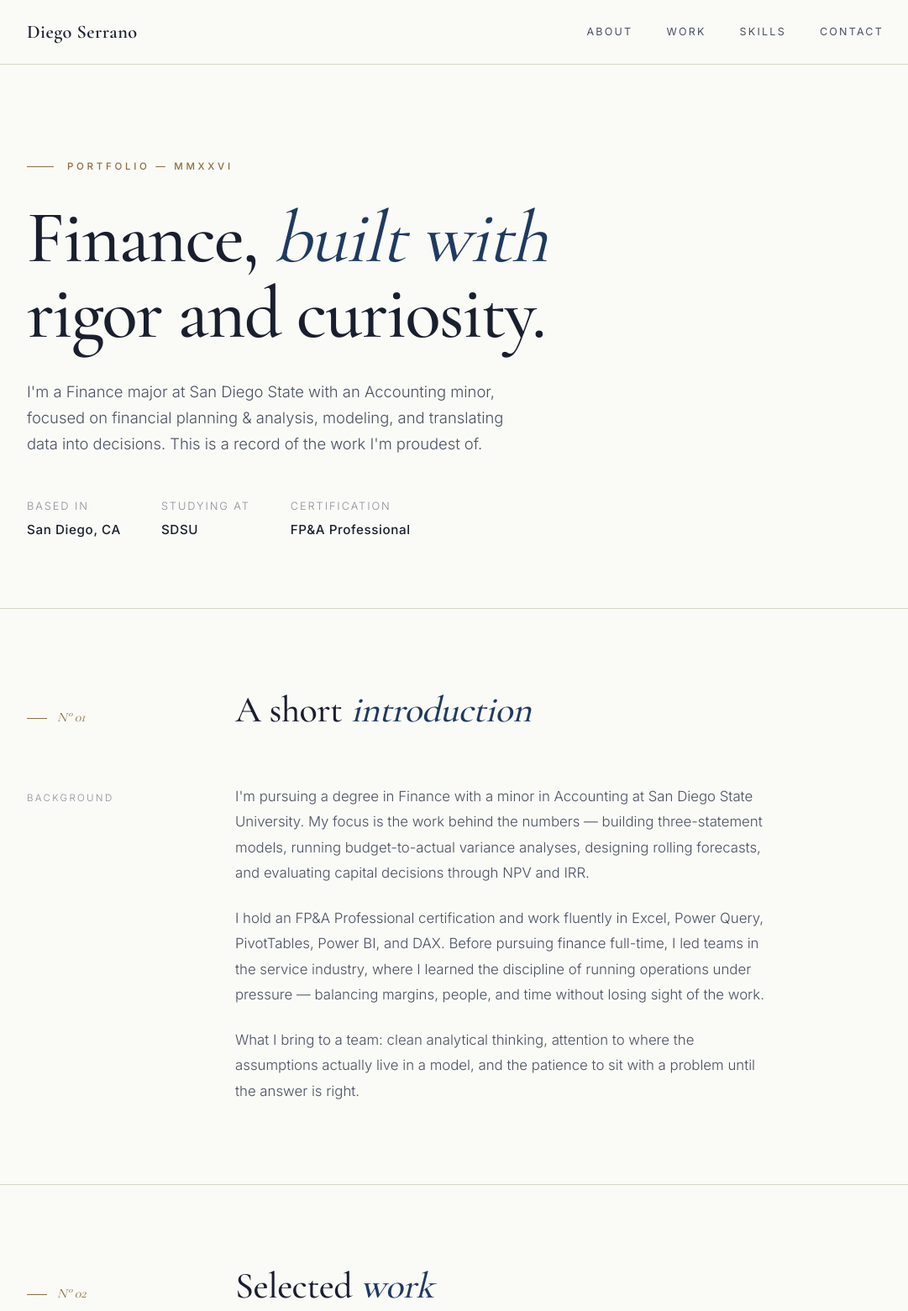
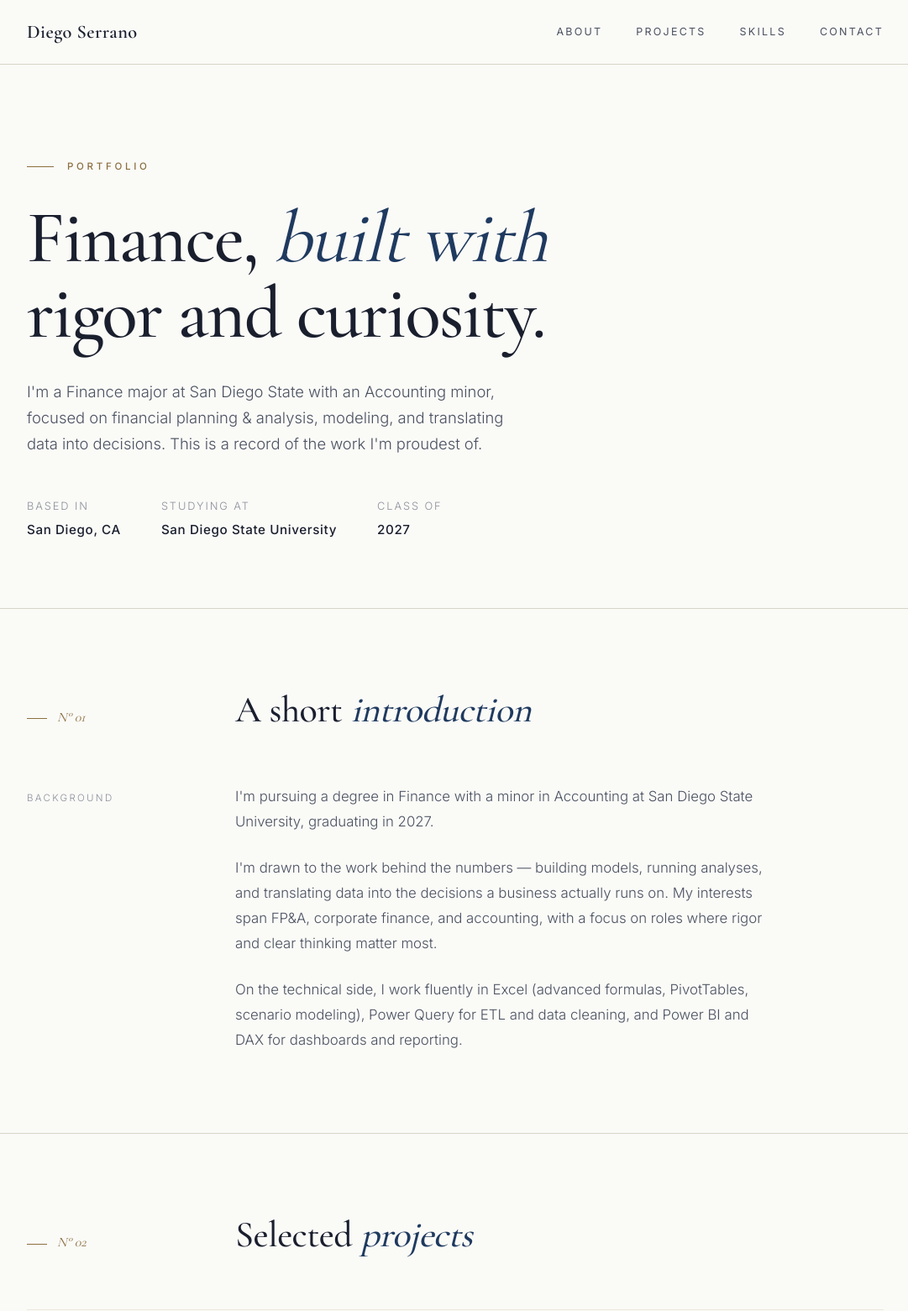
Before and after one commit to DiegoSerrano-git/DiegoSerrano-git.github.io, a plain HTML site: page index.html in a window 1280 px wide. Shown: the top 1561 px of the page at 84% size, without its empty margins (98-1179 px from the left). Drawn offline with nearby package versions, Linux system fonts and the light colour scheme.

Commit message:
Changed personal information, section headers, and short introduction

```diff
--- a/index.html
+++ b/index.html
@@ -497,7 +497,7 @@
     <div class="monogram">Diego Serrano</div>
     <nav class="nav">
       <a href="#about">About</a>
-      <a href="#work">Work</a>
+      <a href="#work">Projects</a>
       <a href="#skills">Skills</a>
       <a href="#contact">Contact</a>
     </nav>
@@ -507,15 +507,15 @@
 <!-- ========== HERO ========== -->
 <header class="hero">
   <div class="container">
-    <div class="eyebrow fade-in">Portfolio &mdash; MMXXVI</div>
+    <div class="eyebrow fade-in">Portfolio</div>
     <h1 class="fade-in delay-1">Finance, <em>built with</em> rigor and curiosity.</h1>
     <p class="hero-sub fade-in delay-2">
       I'm a Finance major at San Diego State with an Accounting minor, focused on financial planning &amp; analysis, modeling, and translating data into decisions. This is a record of the work I'm proudest of.
     </p>
     <div class="hero-meta fade-in delay-3">
       <span>Based in <strong>San Diego, CA</strong></span>
-      <span>Studying at <strong>SDSU</strong></span>
-      <span>Certification <strong>FP&amp;A Professional</strong></span>
+      <span>Studying at <strong>San Diego State University</strong></span>
+      <span>Class of <strong>2027</strong></span>
     </div>
   </div>
 </header>
@@ -531,13 +531,13 @@
       <div class="about-label">Background</div>
       <div class="about-body">
         <p>
-          I'm pursuing a degree in Finance with a minor in Accounting at San Diego State University. My focus is the work behind the numbers &mdash; building three-statement models, running budget-to-actual variance analyses, designing rolling forecasts, and evaluating capital decisions through NPV and IRR.
+          I'm pursuing a degree in Finance with a minor in Accounting at San Diego State University, graduating in 2027.
         </p>
         <p>
-          I hold an FP&amp;A Professional certification and work fluently in Excel, Power Query, PivotTables, Power BI, and DAX. Before pursuing finance full-time, I led teams in the service industry, where I learned the discipline of running operations under pressure &mdash; balancing margins, people, and time without losing sight of the work.
+          I'm drawn to the work behind the numbers &mdash; building models, running analyses, and translating data into the decisions a business actually runs on. My interests span FP&amp;A, corporate finance, and accounting, with a focus on roles where rigor and clear thinking matter most.
         </p>
         <p>
-          What I bring to a team: clean analytical thinking, attention to where the assumptions actually live in a model, and the patience to sit with a problem until the answer is right.
+          On the technical side, I work fluently in Excel (advanced formulas, PivotTables, scenario modeling), Power Query for ETL and data cleaning, and Power BI and DAX for dashboards and reporting.
         </p>
       </div>
     </div>
@@ -549,7 +549,7 @@
   <div class="container">
     <div class="section-head">
       <div class="section-num">N° 02</div>
-      <h2 class="section-title">Selected <em>work</em></h2>
+      <h2 class="section-title">Selected <em>projects</em></h2>
     </div>
 
     <div class="projects-grid">
```
